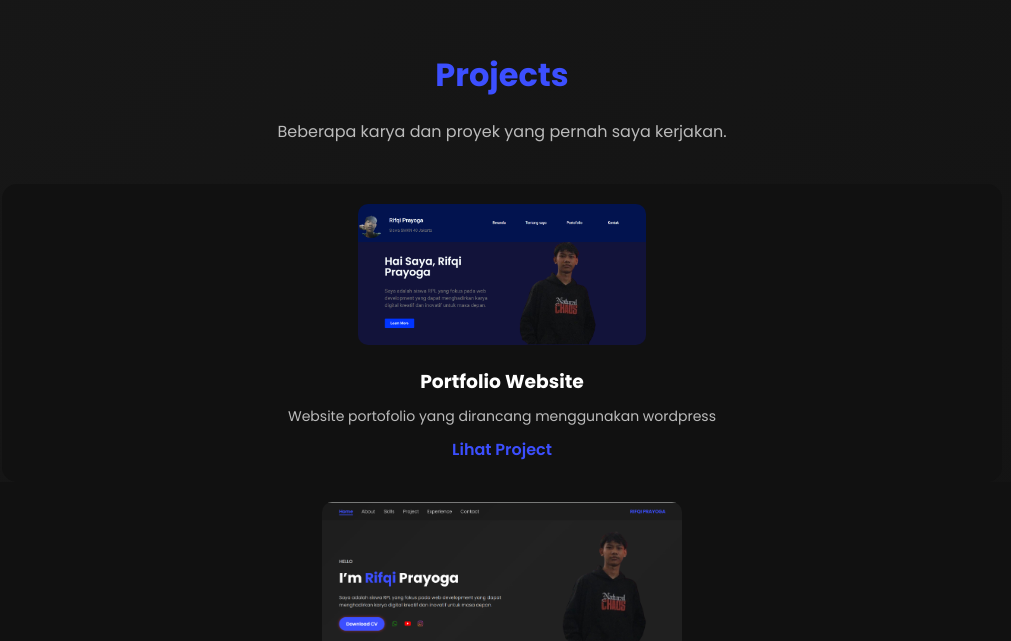
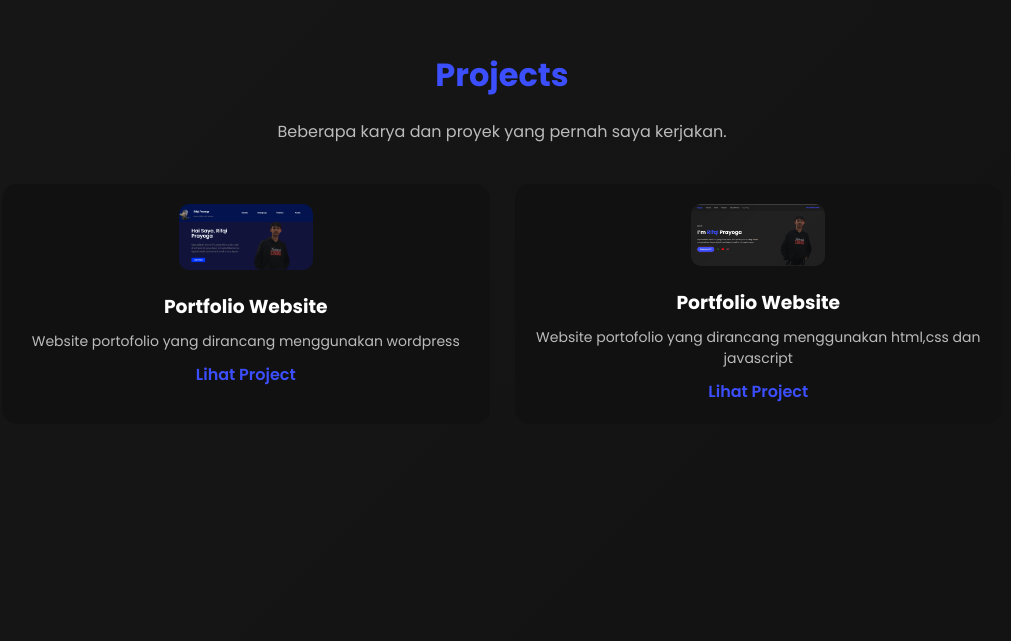
Before and after one commit to RifqiPrayoga/Website-Portofolio, a plain HTML site: page index.html in a window 1280 px wide. Shown: the part 2159-2800 px from the top of the page, without its empty margins (138-1149 px from the left). Drawn offline with Linux system fonts and the light colour scheme.

Commit message:
Update index.html

```diff
--- a/index.html
+++ b/index.html
@@ -119,7 +119,8 @@
 
   <div class="projects-container">
     <div class="project-card">
-      <img src="Portofolio.images.png" alt="Project 1">
+      <img src="Portofolio.images.png" alt="Project 1" class="project-wordpress">
+      <div class="project-info">
       <h3>Portfolio Website</h3>
       <p>Website portofolio yang dirancang menggunakan wordpress</p>
       <a href="http://rifqi-prayoga.test/#Home" target="_blank">Lihat Project</a>
@@ -127,7 +128,8 @@
     </div>
 
     <div class="project-card">
-      <img src="images web portofolio.png" alt="Project 2">
+      <img src="images web portofolio.png" alt="Project 2" class="project-portofolio">
+      <div class="project-info">
       <h3>Portfolio Website</h3>
       <p>Website portofolio yang dirancang menggunakan html,css dan javascript</p>
       <a href="https://rifqiprayoga.github.io/Website-Portofolio/" target="_blank">Lihat Project</a>
```
